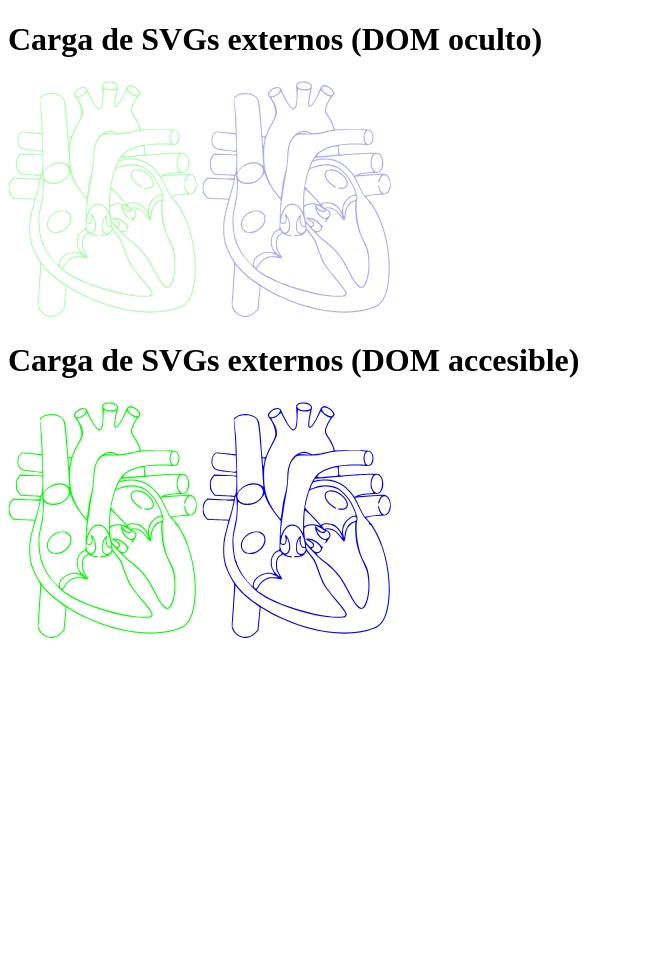
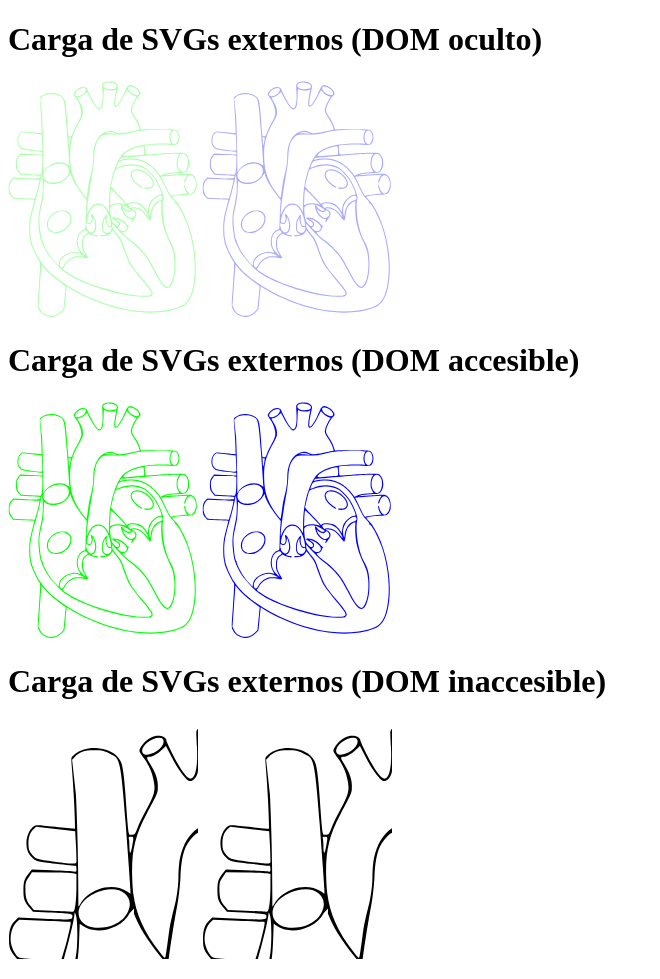
Before and after one commit to ojgarciab/335841-stackoverflow-es, a plain HTML site: page public/index.html in a window 1280 px wide. Shown: the whole page, without its empty margins (0-660 px from the left). Before the commit the page ends 800 px from the top, so only its background shows below. Drawn offline with Linux system fonts and the light colour scheme.

Commit message:
Agregado ejemplo haciendo uso de <object>

```diff
--- a/public/index.html
+++ b/public/index.html
@@ -26,6 +26,11 @@
         <svg class="verde" data-src="Heart.svg" width="190" height="237" viewbox="0 0 380 475"></svg>
         <svg class="azul" data-src="Heart.svg" width="190" height="237" viewbox="0 0 380 475"></svg>
     </p>
+    <h1>Carga de SVGs externos (DOM inaccesible)</h1>
+    <p>
+        <object class="verde" data="Heart.svg" type="image/svg+xml" width="190" height="237" viewbox="0 0 380 475"></object>
+        <object class="azul" data="Heart.svg" type="image/svg+xml" width="190" height="237" viewbox="0 0 380 475"></object>
+    </p>
     <script>
     /* Cargamos los svg tras la carga del DOM */
     document.addEventListener("DOMContentLoaded", () => {
```
